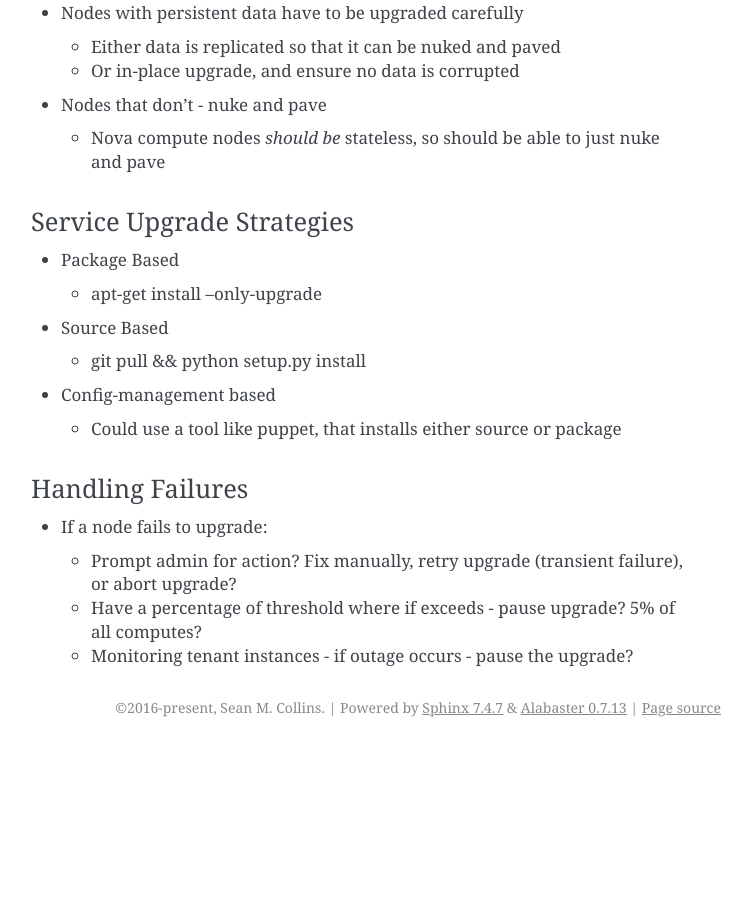
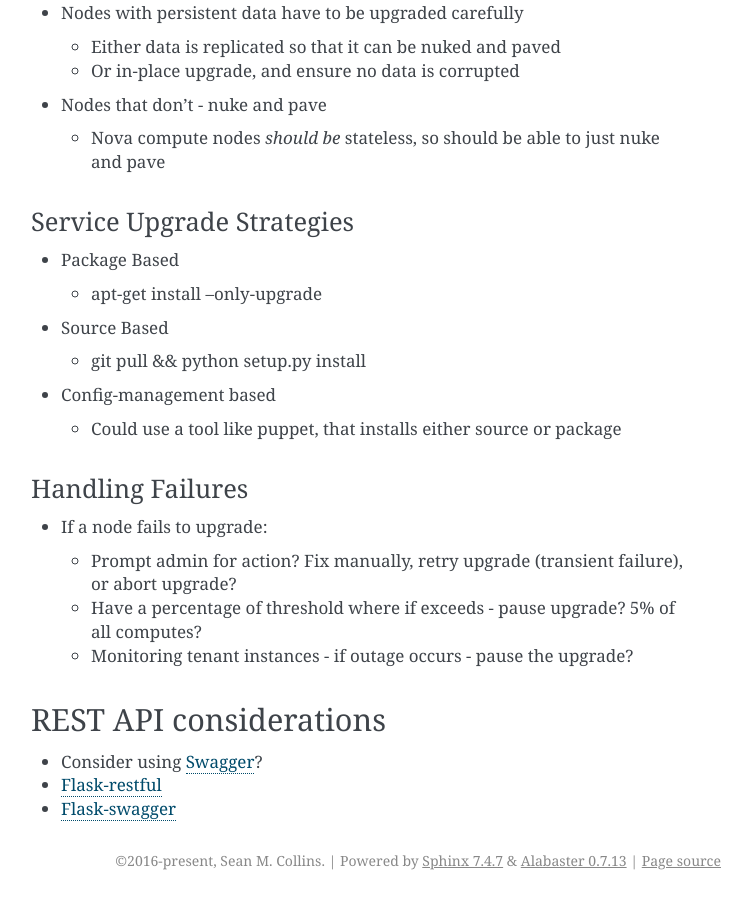
Before and after one commit to Mirantis/kostyor, a Sphinx documentation site: the page built from doc/source/arch.rst, in a window 1280 px wide and 900 px high, scrolled down 2149 px. Shown: the whole window, without its empty margins (389-1141 px from the left). Built offline with Sphinx 7.4.7, drawn with Linux system fonts in a browser that asks for light colours; the version number could not be read and is left out; before the commit the page ends 2896 px from its top, so only the background shows below that; some of the changed text lies outside the part shown.

Commit message:
Swagger and REST API TODO

```diff
--- a/doc/source/arch.rst
+++ b/doc/source/arch.rst
@@ -154,3 +154,11 @@ Handling Failures
 
   * Monitoring tenant instances - if outage occurs - pause the
     upgrade?
+
+
+REST API considerations
+=======================
+
+* Consider using `Swagger <http://swagger.io/>`_?
+* `Flask-restful <https://github.com/flask-restful/flask-restful>`_
+* `Flask-swagger <https://github.com/gangverk/flask-swagger>`_
```
